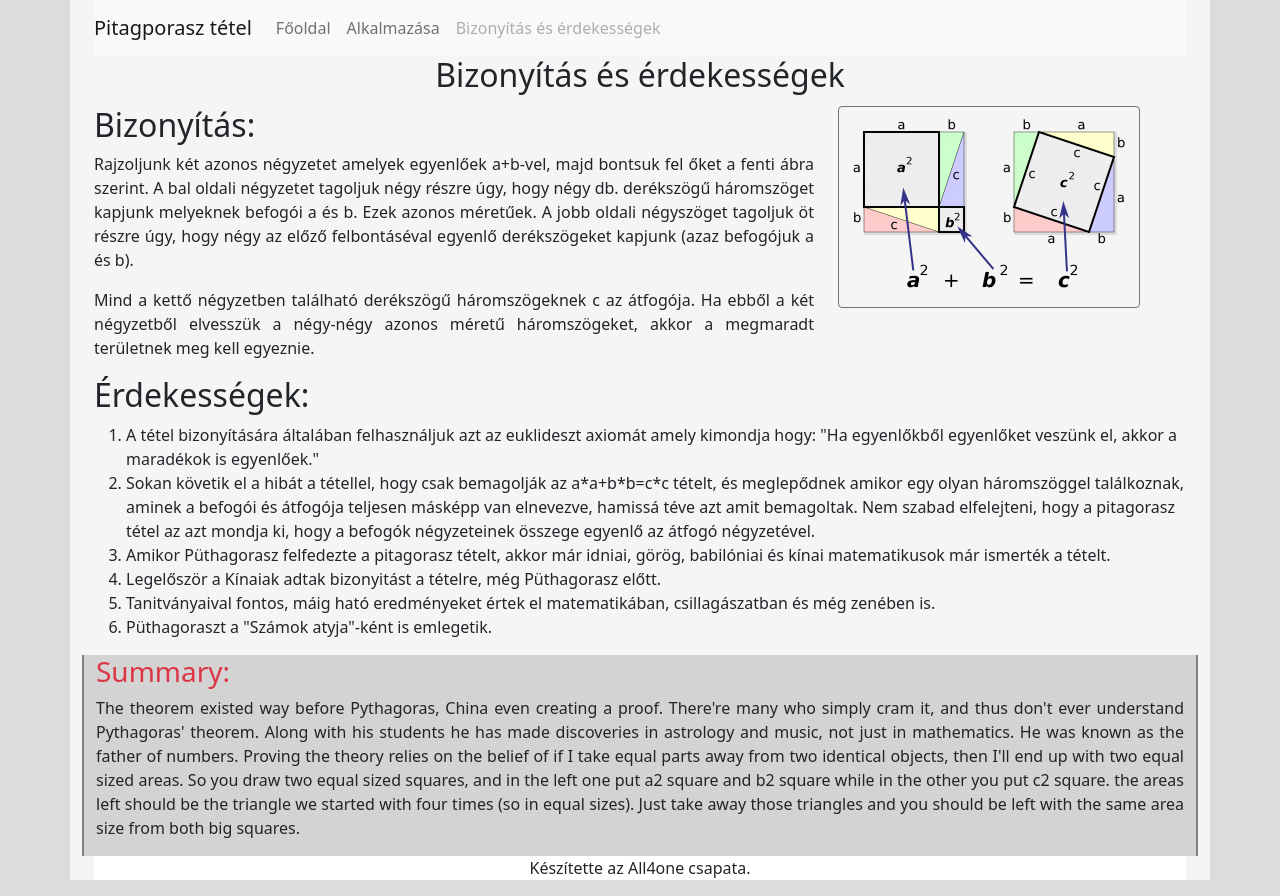
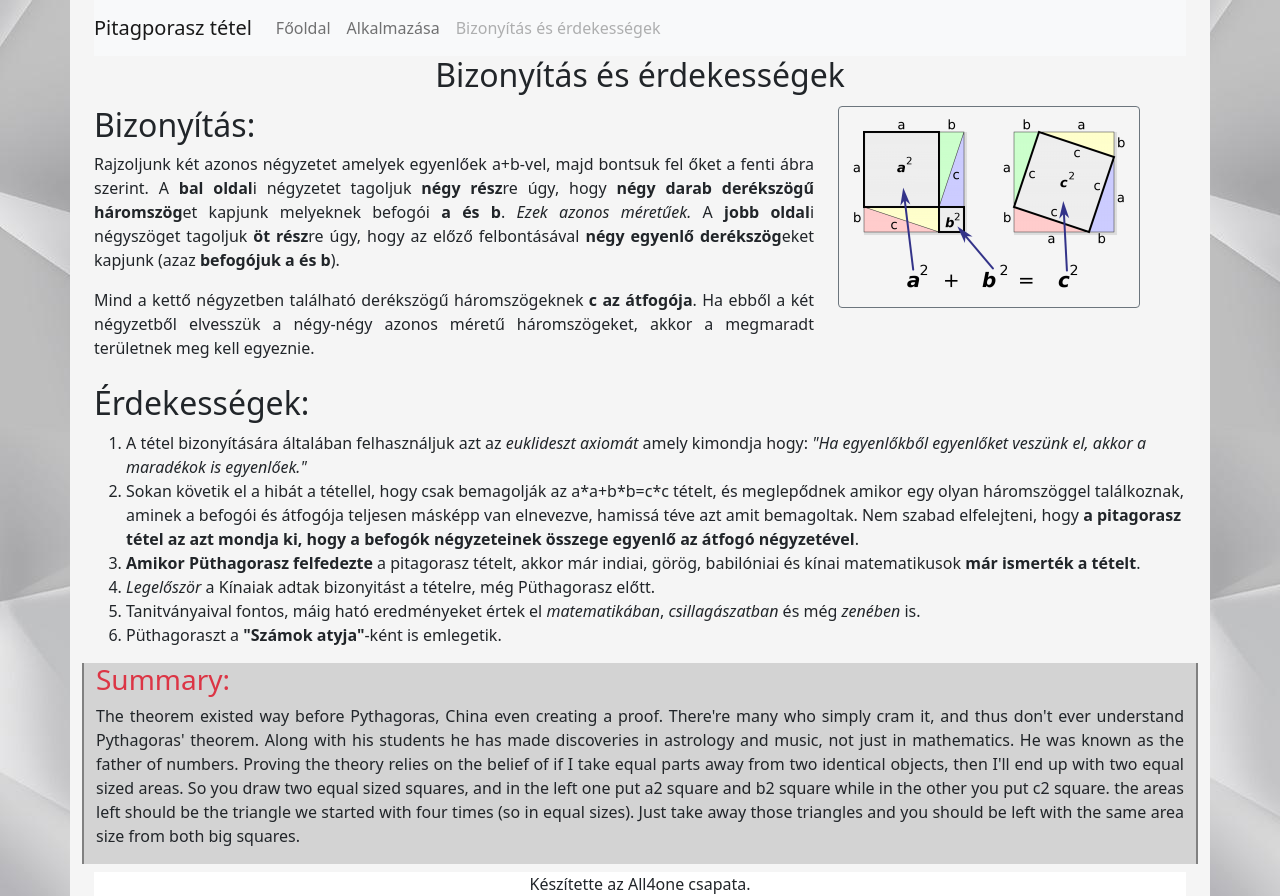
Before and after one commit to varholvivien/Pitagorasz-IKT-projekt, a plain HTML site: page erdekessegek.html in a window 1280 px wide. Drawn offline with nearby package versions, Linux system fonts and the light colour scheme.

Commit message:
simítások

```diff
--- a/erdekessegek.html
+++ b/erdekessegek.html
@@ -4,6 +4,7 @@
 <head>
     <meta charset="UTF-8">
     <meta http-equiv="X-UA-Compatible" content="IE=edge">
+    <meta name="author" content="Varhol Vivien Veszteg Bernadett">
     <meta name="viewport" content="width=device-width, initial-scale=1.0">
     <title>Érdekességek</title>
     <link href="https://cdn.jsdelivr.net/npm/bootstrap@5.1.1/dist/css/bootstrap.min.css" rel="stylesheet"
@@ -45,13 +46,13 @@
                 <h2>Bizonyítás:</h2>
                 <p> Rajzoljunk két azonos négyzetet amelyek egyenlőek a+b-vel, majd bontsuk fel őket a fenti ábra
                     szerint.
-                    A bal oldali négyzetet tagoljuk négy részre úgy, hogy négy db. derékszögű háromszöget kapjunk
+                    A <strong>bal oldal</strong>i négyzetet tagoljuk <strong>négy rész</strong>re úgy, hogy <strong>négy darab derékszögű háromszög</strong>et kapjunk
                     melyeknek
-                    befogói a és b. Ezek azonos méretűek.
-                    A jobb oldali négyszöget tagoljuk öt részre úgy, hogy négy az előző felbontáséval egyenlő
-                    derékszögeket
-                    kapjunk (azaz befogójuk a és b).</p>
-                <p>Mind a kettő négyzetben található derékszögű háromszögeknek c az átfogója.
+                    befogói <strong>a és b</strong>. <em>Ezek azonos méretűek.</em>
+                    A <strong>jobb oldal</strong>i négyszöget tagoljuk <strong>öt rész</strong>re úgy, hogy az előző felbontásával <strong>négy egyenlő
+                    derékszög</strong>eket
+                    kapjunk (azaz <strong>befogójuk a és b</strong>).</p>
+                <p>Mind a kettő négyzetben található derékszögű háromszögeknek <strong>c az átfogója</strong>.
                     Ha ebből a két négyzetből elvesszük a négy-négy azonos méretű háromszögeket, akkor a megmaradt
                     területnek meg kell egyeznie.</p>
             </div>
@@ -59,26 +60,26 @@
                 <img src="img1.png" alt="Bizonyítás" class="img-fluid border border-secondary rounded">
             </div>
         </div>
-        <div class="row">
+        <div class="row pt-2">
             <div class="col-12">
                 <h2>Érdekességek:</h2>
                 <ol>
-                    <li>A tétel bizonyítására általában felhasználjuk azt az euklideszt axiomát amely kimondja hogy: "Ha
-                        egyenlőkből egyenlőket veszünk el, akkor a maradékok is egyenlőek."</li>
+                    <li>A tétel bizonyítására általában felhasználjuk azt az <em>euklideszt axiomát</em> amely kimondja hogy: <em>"Ha
+                        egyenlőkből egyenlőket veszünk el, akkor a maradékok is egyenlőek."</em></li>
                     <li>Sokan követik el a hibát a tétellel, hogy csak bemagolják az a*a+b*b=c*c tételt, és meglepődnek
                         amikor
                         egy olyan háromszöggel találkoznak, aminek a befogói és átfogója teljesen másképp van elnevezve,
                         hamissá
-                        téve azt amit bemagoltak. Nem szabad elfelejteni, hogy a pitagorasz tétel az azt mondja ki, hogy
+                        téve azt amit bemagoltak. Nem szabad elfelejteni, hogy <strong>a pitagorasz tétel az azt mondja ki, hogy
                         a
-                        befogók négyzeteinek összege egyenlő az átfogó négyzetével.</li>
-                    <li>Amikor Püthagorasz felfedezte a pitagorasz tételt, akkor már idniai, görög, babilóniai és kínai
-                        matematikusok már ismerték a tételt.</li>
-                    <li>Legelőször a Kínaiak adtak bizonyitást a tételre, még Püthagorasz előtt.</li>
-                    <li>Tanitványaival fontos, máig ható eredményeket értek el matematikában, csillagászatban és még
-                        zenében
+                        befogók négyzeteinek összege egyenlő az átfogó négyzetével</strong>.</li>
+                    <li><strong>Amikor Püthagorasz felfedezte</strong> a pitagorasz tételt, akkor már indiai, görög, babilóniai és kínai
+                        matematikusok <strong>már ismerték a tételt</strong>.</li>
+                    <li><em>Legelőször</em> a Kínaiak adtak bizonyitást a tételre, még Püthagorasz előtt.</li>
+                    <li>Tanitványaival fontos, máig ható eredményeket értek el <em>matematikában</em>, <em>csillagászatban</em> és még
+                        <em>zenében</em>
                         is.</li>
-                    <li>Püthagoraszt a "Számok atyja"-ként is emlegetik.</li>
+                    <li>Püthagoraszt a <strong>"Számok atyja"</strong>-ként is emlegetik.</li>
                 </ol>
             </div>
         </div>
@@ -96,7 +97,7 @@
                     should be left with the same area size from both big squares. </p>
             </div>
         </div>
-        <div class="row">
+        <div class="row pt-2">
             <div class="col-12">
                 <footer>Készítette az All4one csapata.</footer>
             </div>
--- a/style.css
+++ b/style.css
@@ -1,5 +1,7 @@
 body{
     background-color: gainsboro;
+    background-image: url(hatterkep.jpg);
+    background-attachment: fixed;
 }
 header{
     height: 50px;
```
Also changed, not shown: alkalmazas.html (+16 -15 lines), index.html (+19 -13 lines), hatterkep.jpg (added), hatterkep2.jpg (added).
